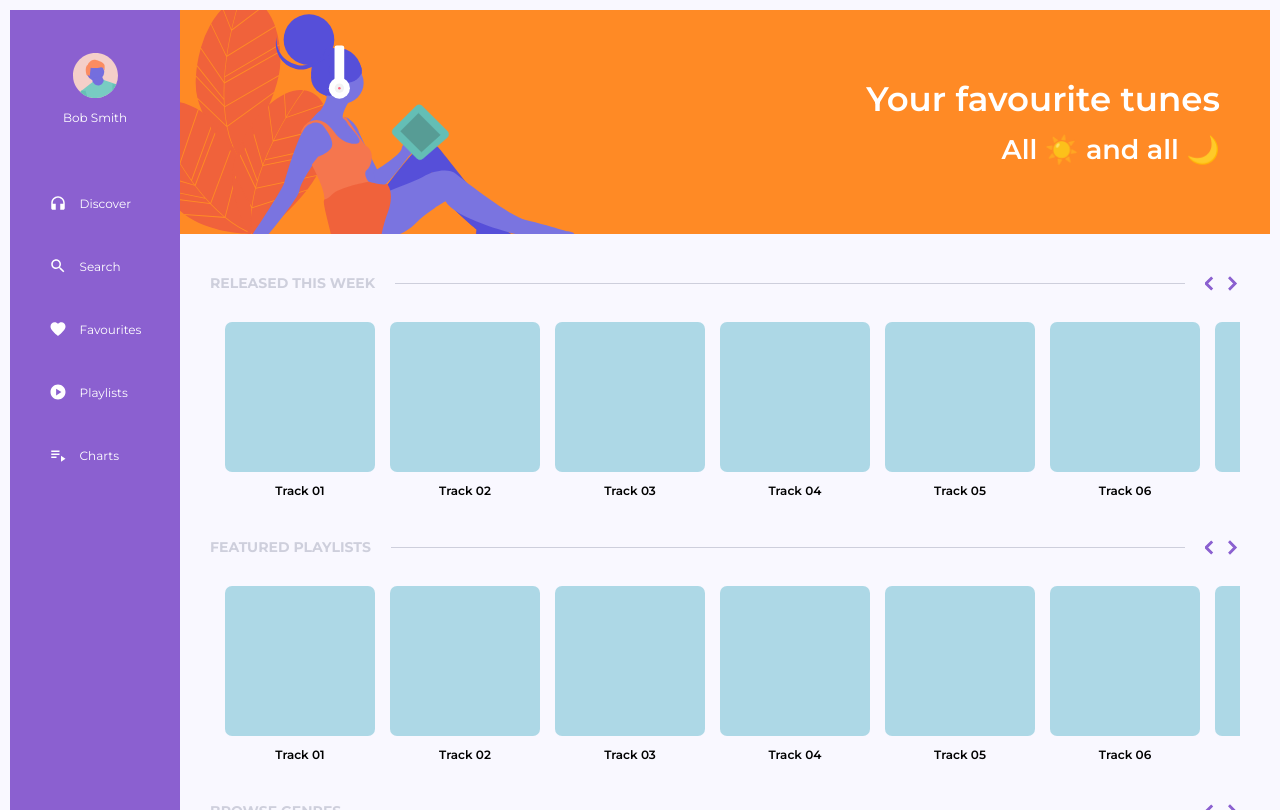
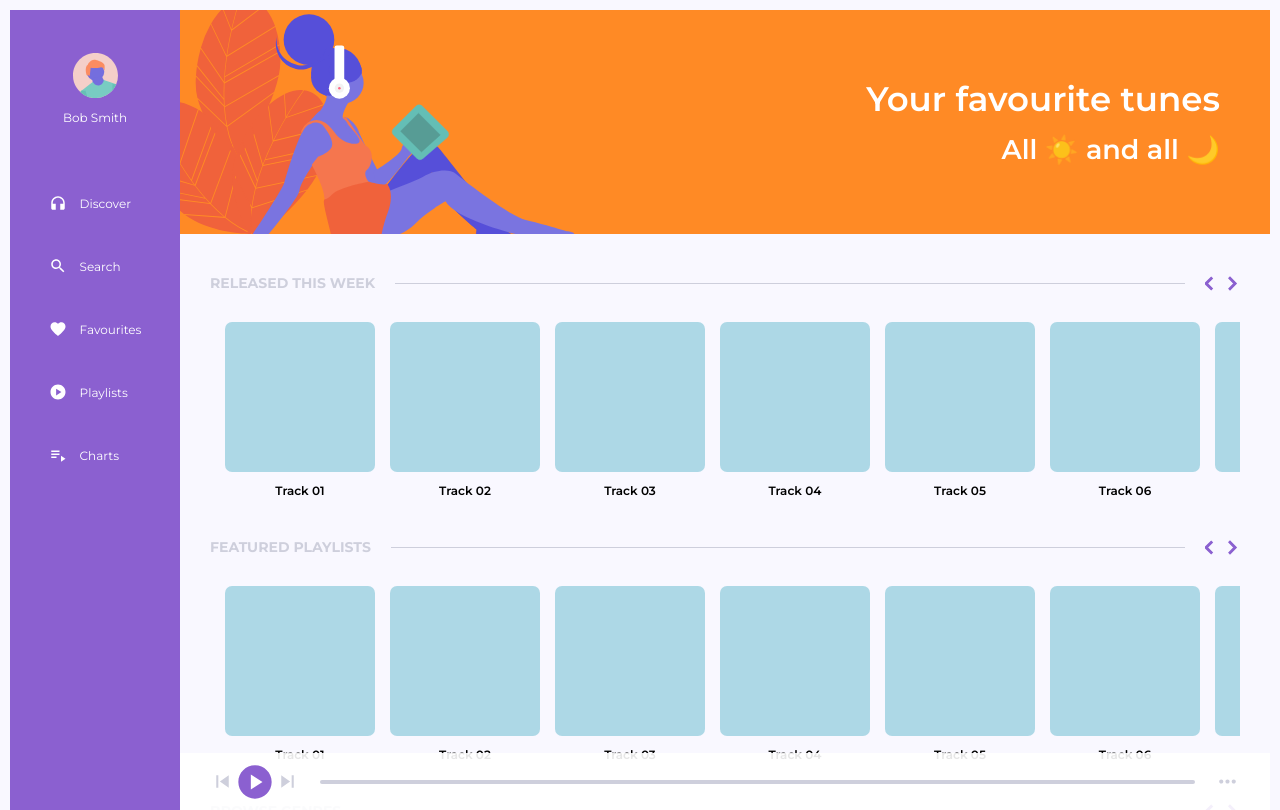
Before and after one commit to abaenglish/Tech-Frontend-Challenge, a React (Create React App) app: page / in a window 1280 px wide. Built offline with nearby package versions, Linux system fonts and the light colour scheme.

Commit message:
Style Player component

```diff
--- /dev/null
+++ b/src/assets/scss/components/_Player.scss
@@ -0,0 +1,58 @@
+#player-container {
+    position: sticky;
+    bottom: 0;
+    width: 100%;
+    height: 57px;
+    padding: 20px;
+    display: flex;
+    justify-content: space-between;
+    align-items: center;
+    background-color: rgba(255, 255, 255, 0.9);
+
+    svg {
+        height: 25px;
+        width: 25px;
+        color: #CECFDC;
+    }
+}
+
+#player-controls {
+    display: flex;
+    align-items: center;
+
+    #play-icon {
+        height: 40px;
+        width: 40px;
+
+        svg {
+            color: $DarkPlum;
+        }
+    }
+}
+
+#player-slider {
+    margin: 0 20px;
+    flex: 1;
+
+    hr {
+        border-width: 0;
+        background-color: #CECFDC;
+        height: 4px;
+        border-radius: 50px;
+    }
+}
+
+#player-actions {
+    display: flex;
+    justify-content: flex-end;
+    color: #CECFDC;
+}
+
+// DESKTOP
+
+@media only screen and ($Desktop) {
+    #player-container {
+        padding-left: 30px;
+        padding-right: 30px;
+    }
+}
--- a/src/assets/scss/main.scss
+++ b/src/assets/scss/main.scss
@@ -6,6 +6,7 @@
 @import './components/_Header';
 @import './components/_Content';
 @import './components/_ContentSection';
+@import './components/_Player';
 
 * {
   box-sizing: border-box;
--- a/src/components/Player/Player.js
+++ b/src/components/Player/Player.js
@@ -1,9 +1,24 @@
 import React from 'react';
+import SkipPreviousIcon from '@mui/icons-material/SkipPrevious';
+import SkipNextIcon from '@mui/icons-material/SkipNext';
+import PlayCircleIcon from '@mui/icons-material/PlayCircle';
+import MoreHorizIcon from '@mui/icons-material/MoreHoriz';
 
 const Player = () => {
   return (
-    <div>
-    </div>
+    <section id='player-container'>
+      <div id='player-controls'>
+        <svg><SkipPreviousIcon /></svg>
+        <svg id='play-icon'><PlayCircleIcon /></svg>
+        <svg><SkipNextIcon /></svg>
+      </div>
+      <div id='player-slider'>
+        <hr />
+      </div>
+      <div id='player-actions'>
+        <svg><MoreHorizIcon /></svg>
+      </div>
+    </section>
   );
 };
 
```
Also changed, not shown: 2 other files (tests, documents, lock files or other folders).
